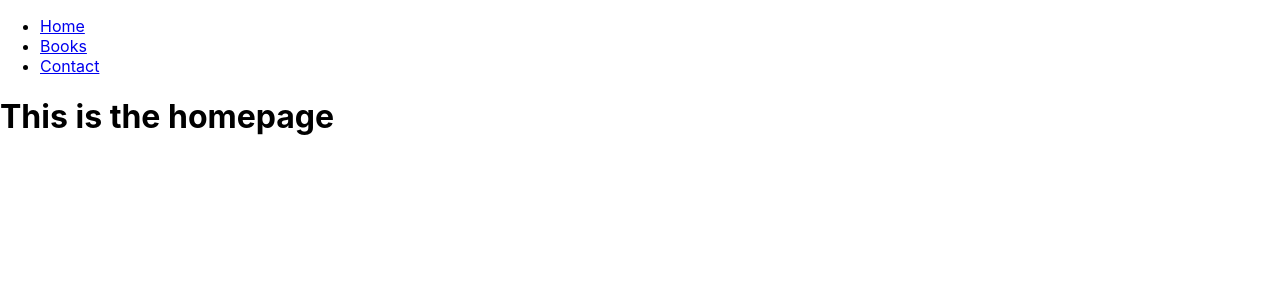
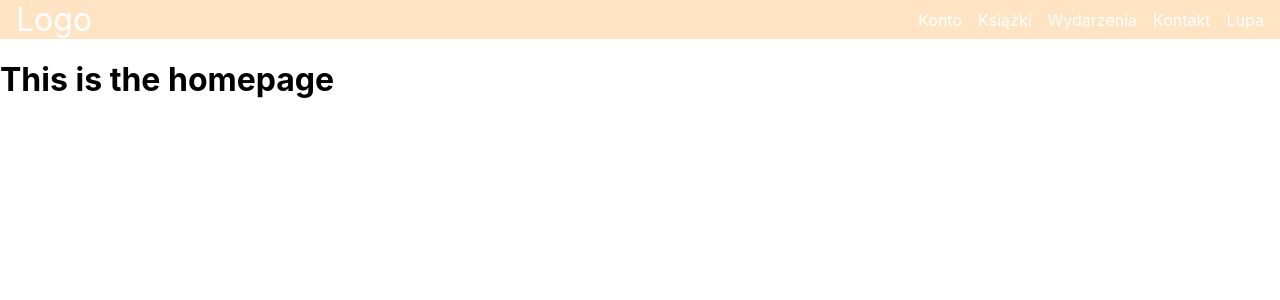
Before and after one commit to AnetaWawer/book-mates, a React (Create React App) app: page / in a window 1280 px wide. Shown: the top 300 px of the page. Built offline with nearby package versions, Linux system fonts and the light colour scheme.

Commit message:
create navbar.css and add basic classes

```diff
--- a/src/components/Navbar.js
+++ b/src/components/Navbar.js
@@ -1,18 +1,28 @@
 import React from "react";
 import { BrowserRouter, Route, Link } from "react-router-dom";
+import "../navbar.css"
+
 
 function Navbar() {
     return (
-        <nav>
+        <nav className="nav">
+                <Link className="site-logo" to="/">Logo</Link>
+
             <ul>
                 <li>
-                    <Link to="/">Home</Link>
+                    <Link to="/">Konto</Link>
                 </li>
                 <li>
-                    <Link to="/books">Books</Link>
+                    <Link to="/">Książki</Link>
                 </li>
                 <li>
-                    <Link to="/contact">Contact</Link>
+                    <Link to="/">Wydarzenia</Link>
+                </li>
+                <li>
+                    <Link to="/">Kontakt</Link>
+                </li>
+                <li>
+                    <Link to="/">Lupa</Link>
                 </li>
             </ul>
         </nav>
--- /dev/null
+++ b/src/navbar.css
@@ -0,0 +1,42 @@
+* {
+    box-sizing: border-box;
+}
+
+body {
+    margin: 0;
+}
+
+.nav {
+    background-color: bisque;
+    color: black;
+    display: flex;
+    justify-content: space-between;
+    align-items: center;
+    gap: 2rem;
+    padding: 0 1rem;
+
+}
+
+.nav ul {
+    padding: 0;
+    margin: 0;
+    list-style: none;
+    display: flex;
+    gap: 1rem;
+}
+
+.site-logo {
+    font-size: 2rem;
+}
+.nav li {
+    color: inherit;
+    text-decoration: none;
+}
+
+a {
+    color: #FFF;
+    text-decoration: none;
+}
+a:hover {
+    color: #00F
+}
```
